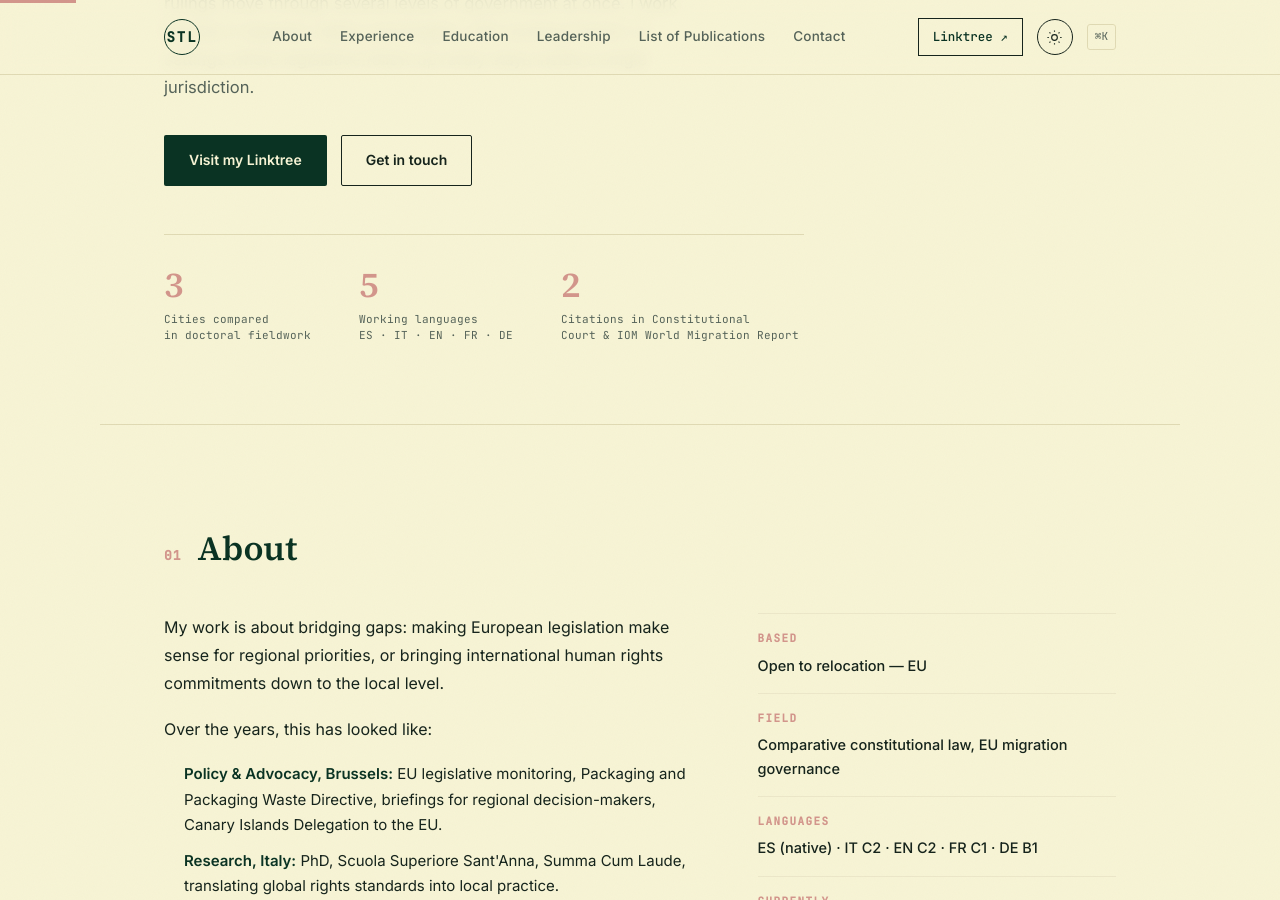
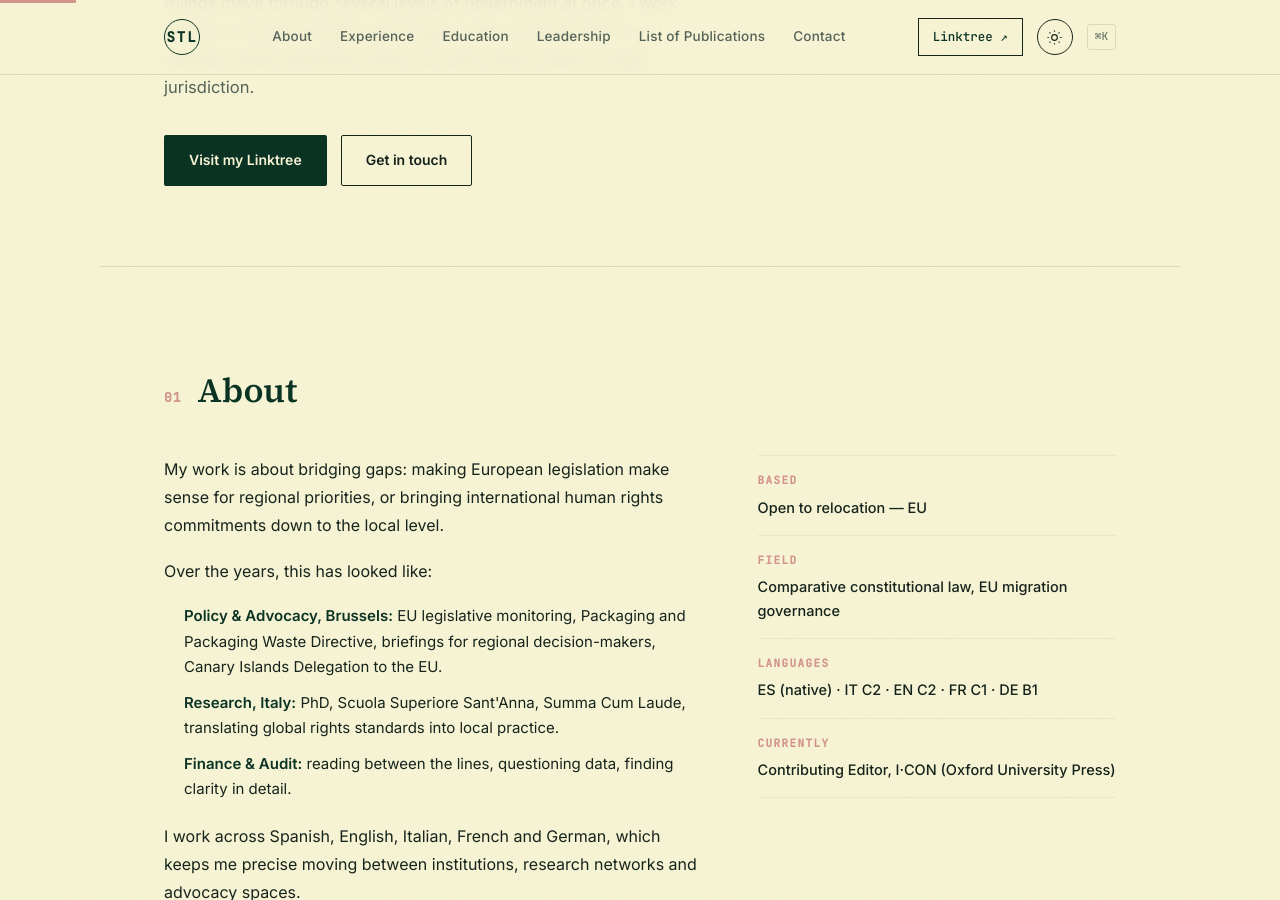
Before and after one commit to stalaveralodos-ux/s.talaveralodos, a Jekyll site: the page built from index.html, in a window 1280 px wide and 900 px high, scrolled down 569 px. Built offline with Jekyll 4.4.1, drawn with Linux system fonts in a browser that asks for light colours.

Commit message:
Add files via upload

```diff
--- a/_layouts/base.html
+++ b/_layouts/base.html
@@ -54,20 +54,6 @@
         <a href="https://linktr.ee/s.talaveralodos" target="_blank" rel="noopener" class="btn btn-primary">Visit my Linktree</a>
         <a href="#contact" class="btn btn-ghost">Get in touch</a>
       </div>
-      <div class="hero-stats">
-        <div class="hero-stat">
-          <span class="hero-stat-num">3</span>
-          <span class="hero-stat-label">Cities compared<br>in doctoral fieldwork</span>
-        </div>
-        <div class="hero-stat">
-          <span class="hero-stat-num">5</span>
-          <span class="hero-stat-label">Working languages<br>ES · IT · EN · FR · DE</span>
-        </div>
-        <div class="hero-stat">
-          <span class="hero-stat-num">2</span>
-          <span class="hero-stat-label">Citations in Constitutional<br>Court &amp; IOM World Migration Report</span>
-        </div>
-      </div>
     </div>
   </section>
 
```
